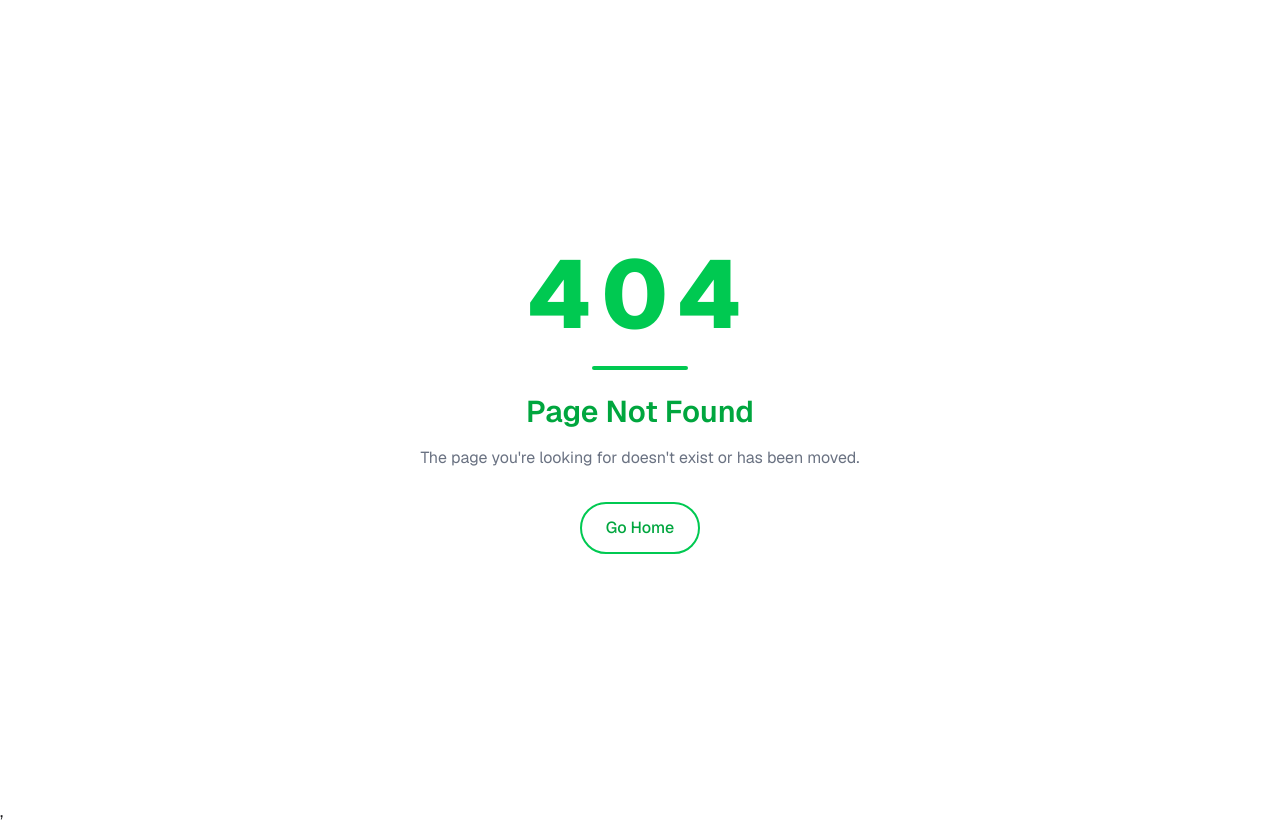
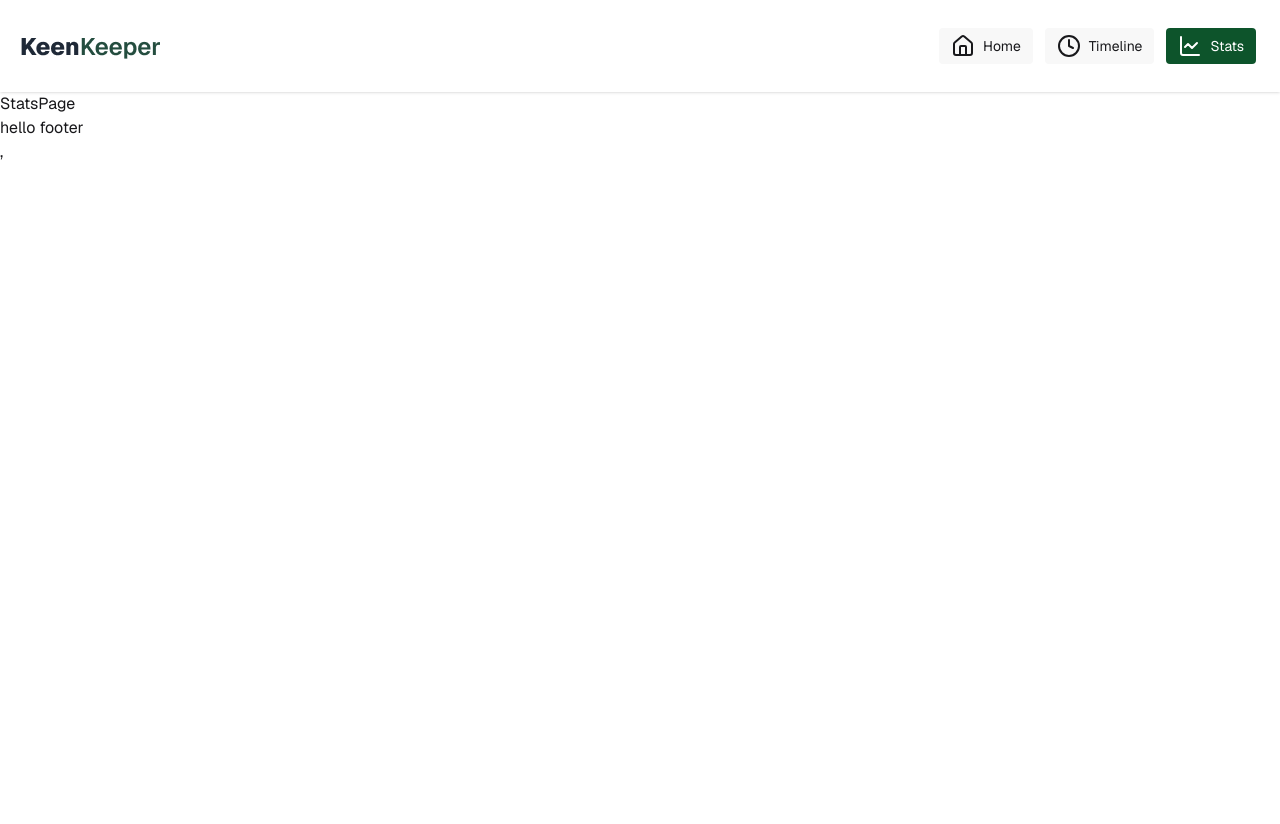
Before and after one commit to Mahadi176/KinKeeper, a React (Vite) app: page /stats in a window 1280 px wide. Before the commit this address had no page. After the commit the page ends 800 px from the top, so only its background shows below. Built offline with nearby package versions, Linux system fonts and the light colour scheme.

Commit message:
navbar added

```diff
--- a/index.html
+++ b/index.html
@@ -1,5 +1,5 @@
 <!doctype html>
-<html lang="en">
+<html lang="en" data-theme="white">
   <head>
     <meta charset="UTF-8" />
     <link rel="icon" type="image/svg+xml" href="/public/favKK.png" />
--- a/package.json
+++ b/package.json
@@ -11,6 +11,7 @@
   },
   "dependencies": {
     "@tailwindcss/vite": "^4.2.2",
+    "lucide-react": "^1.3.0",
     "react": "^19.2.4",
     "react-dom": "^19.2.4",
     "react-router": "^7.14.1",
--- a/src/Components/Navbar/Navbar.jsx
+++ b/src/Components/Navbar/Navbar.jsx
@@ -1,10 +1,22 @@
 import React from 'react';
-
+import NavLogo from '../../assets/logo.png'
+import { NavLink } from 'react-router';
+import { ChartLine, Clock, House } from 'lucide-react';
 const Navbar = () => {
     return (
-        <div>
-            hello nav
-        </div>
+       <div className=" p-5 flex items-center bg-base-100 shadow-sm ">
+  <div className="md:flex-1">
+   <img src={NavLogo} alt="Nav-Logo" />
+  </div>
+  <div className=" text-right flex-1">
+    <ul className="menu menu-horizontal px-1  gap-3">
+      <li><NavLink className={({isActive})=>{ return `${isActive ? "bg-green-900 text-white":"bg-base-200"}`} } to={'/'}><House/>Home</NavLink></li>
+      <li><NavLink className={({isActive})=>{ return `${isActive ? "bg-green-900 text-white":"bg-base-200"}`} } to={'timeline'}><Clock/>Timeline</NavLink></li>
+      <li><NavLink className={({isActive})=>{ return `${isActive ? "bg-green-900 text-white":"bg-base-200"}`} } to={'stats'}><ChartLine/> Stats</NavLink></li>
+
+    </ul>
+  </div>
+</div>
     );
 };
 
--- a/src/main.jsx
+++ b/src/main.jsx
@@ -5,6 +5,9 @@ import { RouterProvider } from 'react-router/dom'
 import LayoutPage from './layout/LayoutPage'
 import './index.css'
 import ErrorPage from './pages/ErrorPage/ErrorPage'
+import HomePage from './pages/HomePage/HomePage'
+import TimeLinePage from './pages/TimeLinePage/TimeLinePage'
+import StatsPage from './pages/StatsPage/StatsPage'
 
 const router = createBrowserRouter([
   {
@@ -12,7 +15,16 @@ const router = createBrowserRouter([
     element : <LayoutPage/>,
     children : [
       {
-
+        index : true,
+        element : <HomePage/>
+      },
+      {
+        path:'timeline',
+        element : <TimeLinePage/>
+      },
+      {
+        path:'stats',
+        element: <StatsPage/>
       }
     ],
     errorElement : <ErrorPage/>
--- /dev/null
+++ b/src/pages/HomePage/HomePage.jsx
@@ -0,0 +1,11 @@
+import React from 'react';
+
+const HomePage = () => {
+    return (
+        <div>
+            Homepage
+        </div>
+    );
+};
+
+export default HomePage;
--- /dev/null
+++ b/src/pages/StatsPage/StatsPage.jsx
@@ -0,0 +1,11 @@
+import React from 'react';
+
+const StatsPage = () => {
+    return (
+        <div>
+            StatsPage
+        </div>
+    );
+};
+
+export default StatsPage;
--- /dev/null
+++ b/src/pages/TimeLinePage/TimeLinePage.jsx
@@ -0,0 +1,11 @@
+import React from 'react';
+
+const TimeLinePage = () => {
+    return (
+        <div>
+             Timeline
+        </div>
+    );
+};
+
+export default TimeLinePage;
```
Also changed, not shown: 1 other file (tests, documents, lock files or other folders).
